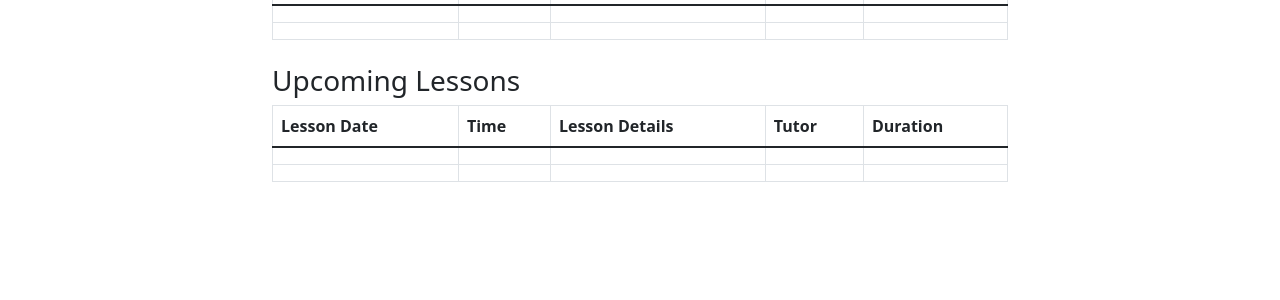
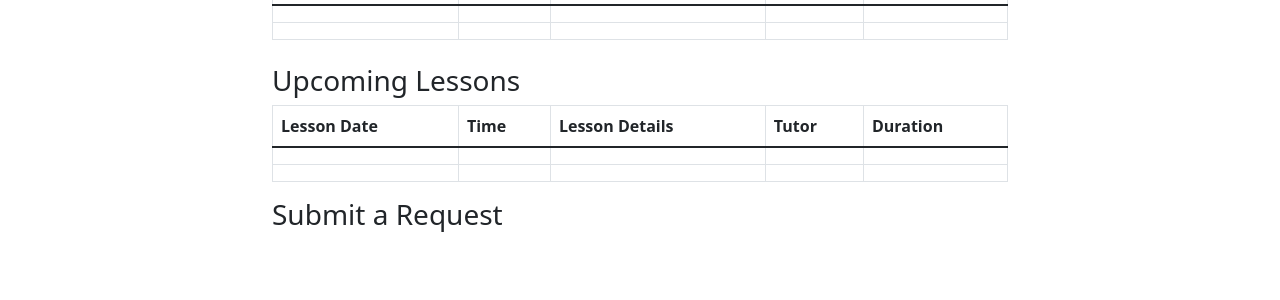
Before and after one commit to sarutafeel/Team_Lynx, a Django app: template tutorials/templates/student_dashboard.html in a window 1280 px wide. Shown: the part 341-641 px from the top of the page. Run offline with Django 3.2, Linux system fonts and the light colour scheme; the template is opened without the code that fills it, so the values that code supplies are empty; some libraries are stand-ins or nearby versions.

Commit message:
Update student_dashboard.html

```diff
--- a/tutorials/templates/student_dashboard.html
+++ b/tutorials/templates/student_dashboard.html
@@ -78,6 +78,10 @@
                 </table>
             </div>
 
+            <!-- Request Section -->
+            <div class=“mt-4”>
+                <h3>Submit a Request</h3>
+            </div>
         </div>
     </div>
 </div>
```
